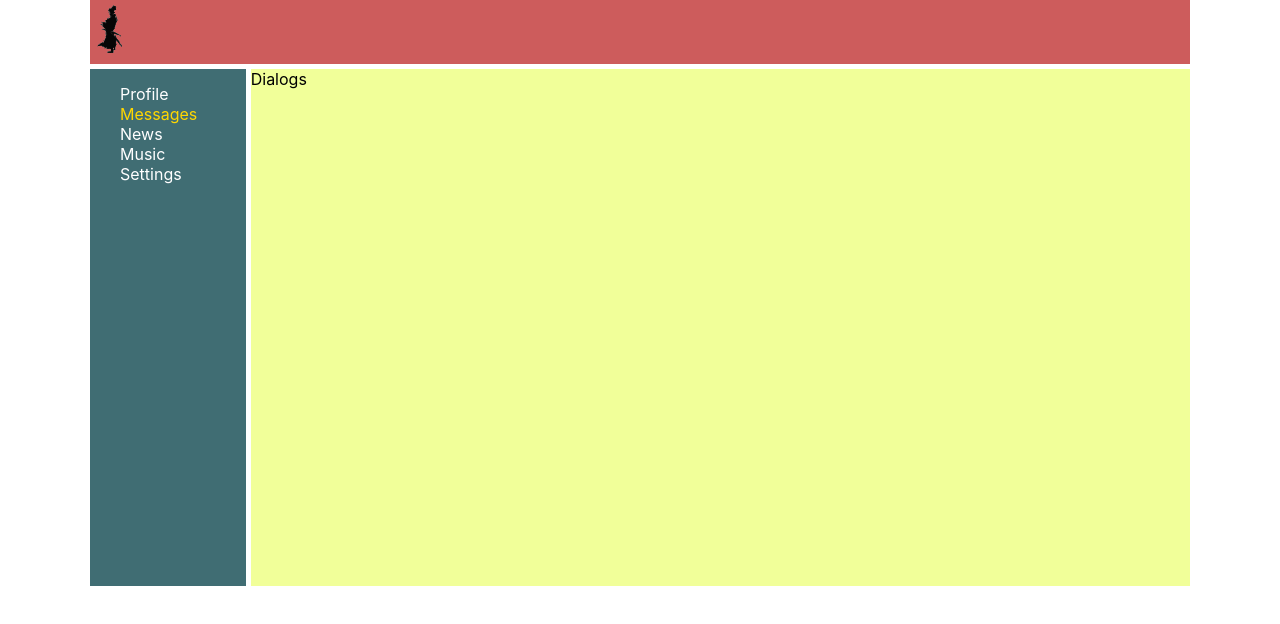
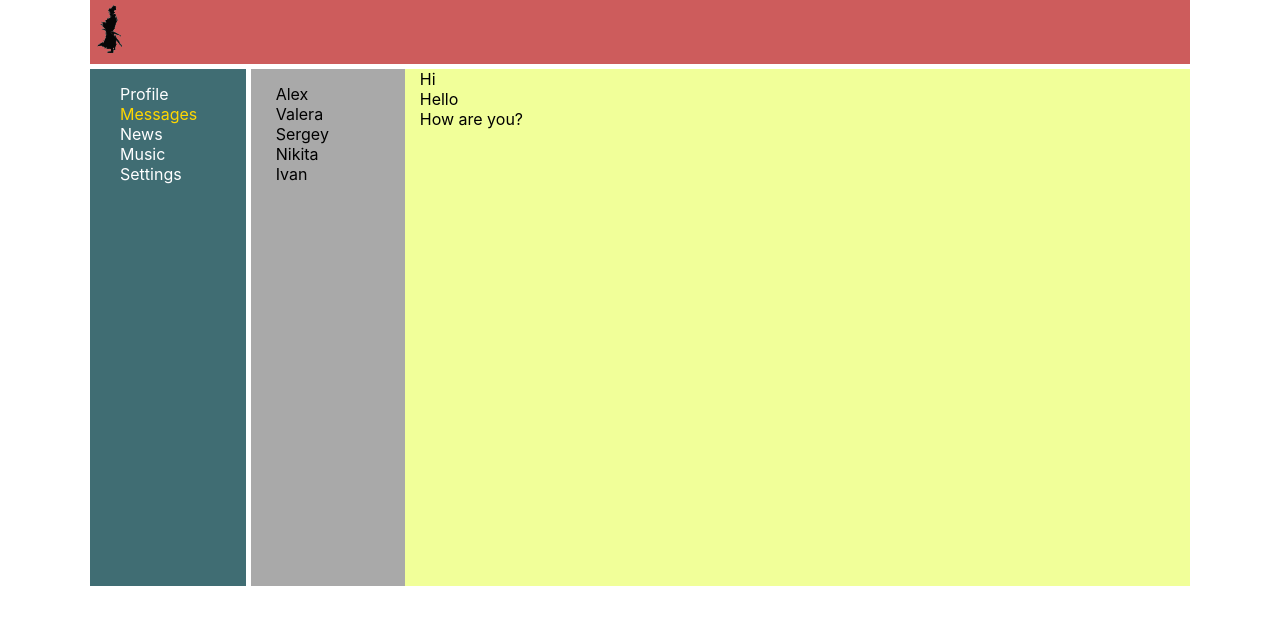
Before and after one commit to AlexandrPanevkin/Social-Network, a React (Create React App) app: page /dialogs in a window 1280 px wide. Shown: the top 624 px of the page. Built offline with nearby package versions, Linux system fonts and the light colour scheme.

Commit message:
add Dialogs

```diff
--- /dev/null
+++ b/src/components/Dialogs/Dialogs.css
@@ -0,0 +1,27 @@
+.dialogs {
+    display: grid;
+    grid-template:
+            "d m" 1fr / 1fr 5fr;
+    height: 100%;
+    grid-gap: 15px;
+}
+.dialogs-items {
+    grid-area: d;
+    background-color: #A9A9A9;
+    padding: 15px 0px 0px 25px;
+
+}
+.dialogs-items a {
+    text-decoration: none;
+    color: black;
+    cursor: pointer;
+    transition: opacity 0.15s ease-in-out;
+}
+
+.dialogs-items a:hover {
+    color: white;
+}
+
+.dialogs-items a.active {
+    color: red;
+}
--- a/src/components/Dialogs/Dialogs.tsx
+++ b/src/components/Dialogs/Dialogs.tsx
@@ -1,10 +1,43 @@
 import React from "react";
+import './Dialogs.css';
+import {NavLink} from "react-router-dom";
+
+type DialogItemType = {
+    id: number
+    name: string
+}
+const DialogItem = (props: DialogItemType) => {
+    return (
+        <div className="item"><NavLink to={'/dialogs/' + props.id}>{props.name}</NavLink></div>
+    )
+}
+
+type MessageType = {
+    message: string
+}
+
+const Message = (props: MessageType) => {
+    return (
+    <div className="message">{props.message}</div>
+    )
+}
 
 
 export const Dialogs = () => {
     return (
         <div className="dialogs">
-            Dialogs
+            <div className="dialogs-items">
+                <DialogItem id={1} name={'Alex'}/>
+                <DialogItem id={2} name={'Valera'}/>
+                <DialogItem id={3} name={'Sergey'}/>
+                <DialogItem id={4} name={'Nikita'}/>
+                <DialogItem id={5} name={'Ivan'}/>
+            </div>
+            <div className="messages">
+               <Message message={"Hi"}/>
+                <Message message={"Hello"}/>
+                <Message message={"How are you?"}/>
+            </div>
         </div>
     )
 }
--- a/src/components/Navbar/Navbar.css
+++ b/src/components/Navbar/Navbar.css
@@ -4,20 +4,18 @@
     padding-top: 15px;
 }
 
-a {
+ .navbar-nav a {
     margin-left: 30px;
-    margin-bottom: 100px;
-    margin-top: 100px;
     color: white;
     cursor: pointer;
     transition: opacity 0.15s ease-in-out;
     text-decoration: none
 }
 
-a:hover {
+.navbar-nav:hover {
     opacity: 0.5;
 }
 
-a.active {
+.navbar-nav a.active {
     color: gold
 }
--- a/src/components/Navbar/Navbar.tsx
+++ b/src/components/Navbar/Navbar.tsx
@@ -4,10 +4,10 @@ import {NavLink} from "react-router-dom";
 
 export const Navbar = () => {
     return   <nav className="navbar">
-        <div className="nav"><NavLink to='/profile'>Profile</NavLink></div>
-        <div className="nav"><NavLink to='/dialogs'>Messages</NavLink></div>
-        <div className="nav"><NavLink to='/news'>News</NavLink></div>
-        <div className="nav"><NavLink to='/music'>Music</NavLink></div>
-        <div className="nav"><NavLink to='/settings'>Settings</NavLink></div>
+        <div className="navbar-nav"><NavLink to='/profile'>Profile</NavLink></div>
+        <div className="navbar-nav"><NavLink to='/dialogs'>Messages</NavLink></div>
+        <div className="navbar-nav"><NavLink to='/news'>News</NavLink></div>
+        <div className="navbar-nav"><NavLink to='/music'>Music</NavLink></div>
+        <div className="navbar-nav"><NavLink to='/settings'>Settings</NavLink></div>
     </nav>
 }
```
